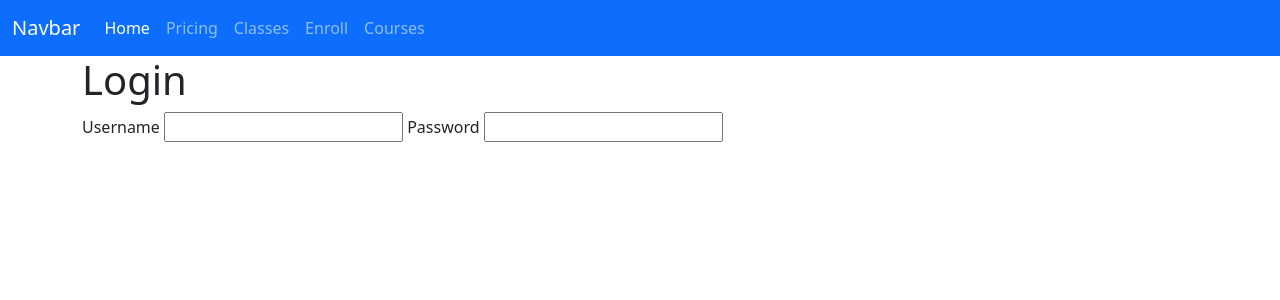
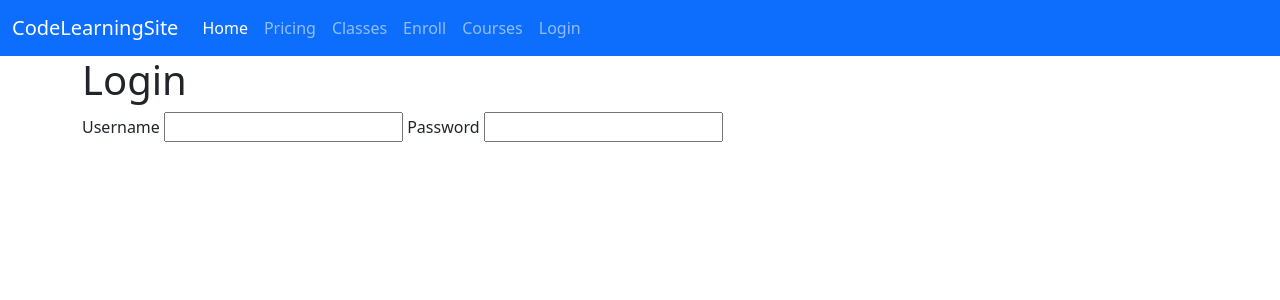
Before and after one commit to TropiiDev/DualHacks, a Flask app: page /login in a window 1280 px wide. Shown: the top 300 px of the page. Run offline with Flask 3, Linux system fonts and the light colour scheme; some libraries are stand-ins or nearby versions.

Commit message:
more login page changes

```diff
--- a/website/templates/base.html
+++ b/website/templates/base.html
@@ -23,7 +23,7 @@
     <body>
         <nav class="navbar navbar-expand-lg bg-primary" data-bs-theme="dark"">
             <div class="container-fluid">
-              <a class="navbar-brand" href="#">Navbar</a>
+              <a class="navbar-brand" href="#">CodeLearningSite</a>
               <button class="navbar-toggler" type="button" data-bs-toggle="collapse" data-bs-target="#navbarNav" aria-controls="navbarNav" aria-expanded="false" aria-label="Toggle navigation">
                 <span class="navbar-toggler-icon"></span>
               </button>
@@ -43,6 +43,9 @@
                   </li>
                   <li class="nav-item">
                     <a class="nav-link" href="/courses">Courses</a>
+                  </li>
+                  <li class="nav-item">
+                    <a class="nav-link" href="/login">Login</a>
                   </li>
                   <!--<li class="nav-item">
                     <a class="nav-link disabled" aria-disabled="true">Disabled</a>
--- a/website/templates/login.html
+++ b/website/templates/login.html
@@ -7,6 +7,6 @@
         <label for="username">Username</label>
         <input type="text" id="username">
         <label for="password">Password</label>
-        <input type="text" id="password">
+        <input type="text" id="password" type="hidden">
     </form>
 {% endblock %}
```
